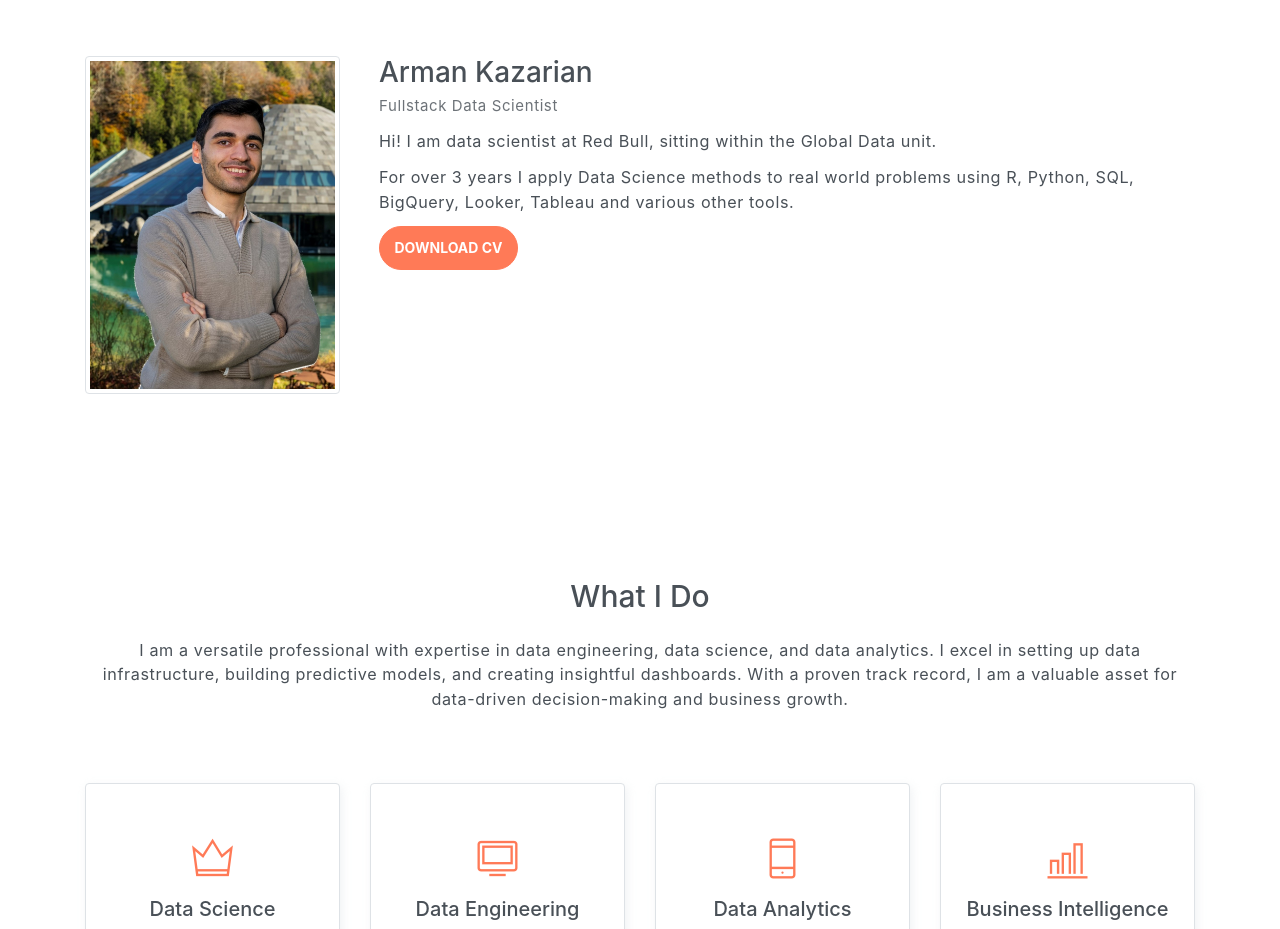
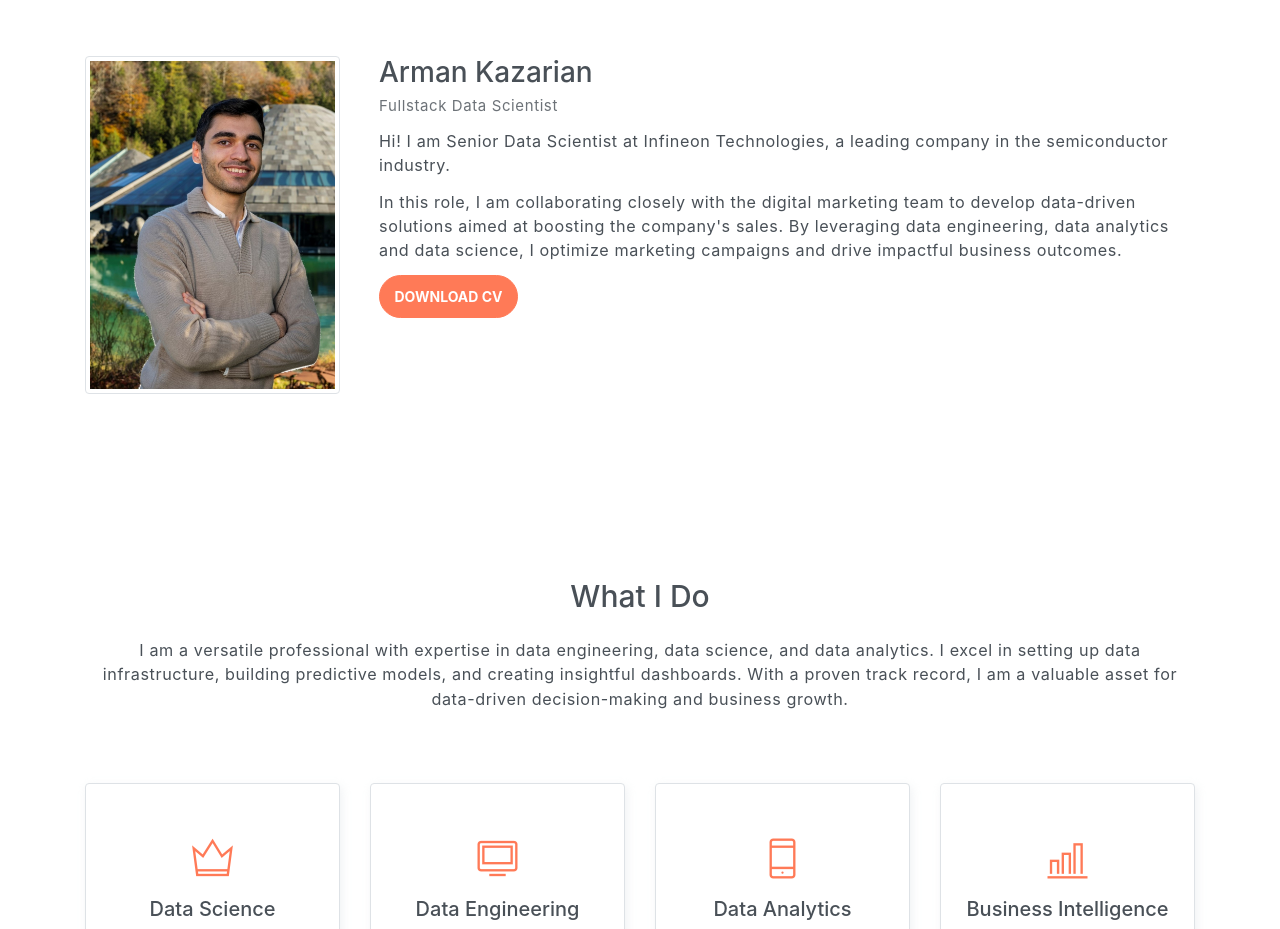
Before and after one commit to armank2908/armank2908.github.io, a plain HTML site: page index.html in a window 1280 px wide. Shown: the part 840-1769 px from the top of the page. Drawn offline with Linux system fonts and the light colour scheme.

Commit message:
Updating my description

```diff
--- a/index.html
+++ b/index.html
@@ -71,8 +71,8 @@
                 <div class="pl-md-4 col-md-9">
                     <h6 class="title">Arman Kazarian</h6>
                     <p class="subtitle">Fullstack Data Scientist</p>
-                    <p>Hi! I am data scientist at Red Bull, sitting within the Global Data unit.</p>
-                    <p>For over 3 years I apply Data Science methods to real world problems using R, Python, SQL, BigQuery, Looker, Tableau and various other tools.</p>
+                    <p>Hi! I am Senior Data Scientist at Infineon Technologies, a leading company in the semiconductor industry. </p>
+                    <p>In this role, I am collaborating closely with the digital marketing team to develop data-driven solutions aimed at boosting the company's sales. By leveraging data engineering, data analytics and data science, I optimize marketing campaigns and drive impactful business outcomes.</p>
                     <a class="btn btn-primary rounded" href="assets/files/Resume_Arman_Kazarian.pdf" download="Arman_Kazarian_CV.pdf" target="_blank">DOWNLOAD CV</a>
                 </div>
             </div>
```
